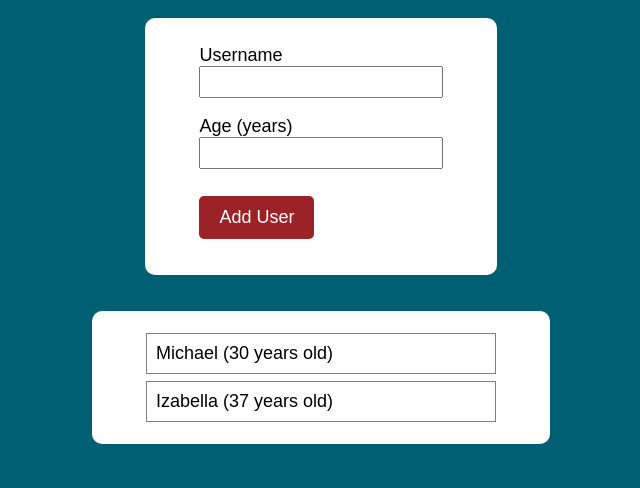
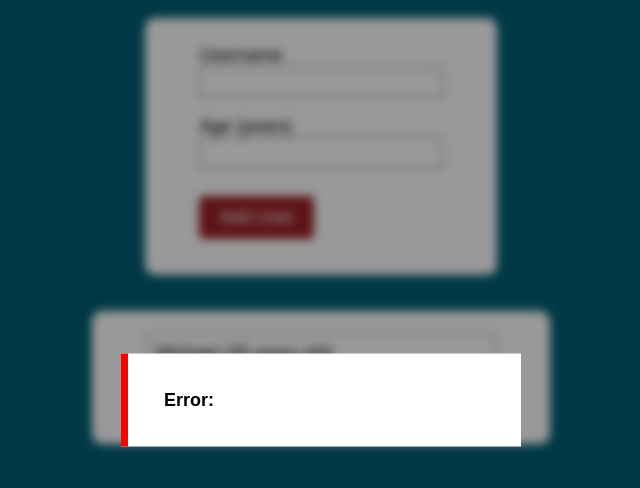
Before and after one commit to mdesanker/user-project, a React (Create React App) app: page / in a window 1280 px wide. Shown: the top 488 px of the page, without its empty margins (319-959 px from the left). Built offline with nearby package versions, Linux system fonts and the light colour scheme.

Commit message:
feat: create error component with modal and overlay

```diff
--- a/src/App.js
+++ b/src/App.js
@@ -3,6 +3,7 @@ import styled from "styled-components";
 import uniqid from "uniqid";
 import Output from "./components/Output";
 import UserForm from "./components/UserForm";
+import Error from "./components/Error";
 
 const Main = styled.main`
   display: flex;
@@ -48,6 +49,7 @@ const App = () => {
         onFormSubmit={formSubmitHandler}
       />
       <Output users={users} onRemoveUser={removeUserHandler} />
+      <Error />
     </Main>
   );
 };
--- /dev/null
+++ b/src/components/Error.js
@@ -0,0 +1,45 @@
+import styled from "styled-components";
+
+const Overlay = styled.div`
+  position: absolute;
+  top: 0;
+  left: 0;
+  width: 100%;
+  height: 100%;
+  background-color: rgba(0, 0, 0, 0.4);
+  backdrop-filter: blur(5px);
+
+  z-index: 10;
+`;
+
+const Modal = styled.div`
+  position: relative;
+  top: 50%;
+  left: 50%;
+  transform: translate(-50%, -50%);
+
+  width: 400px;
+  padding: 2rem;
+  background-color: white;
+  border-left: 7px solid red;
+
+  z-index: 100;
+
+  & p span {
+    font-weight: 700;
+  }
+`;
+
+const Error = (props) => {
+  return (
+    <Overlay>
+      <Modal>
+        <p>
+          <span>Error:</span>
+        </p>
+      </Modal>
+    </Overlay>
+  );
+};
+
+export default Error;
```
